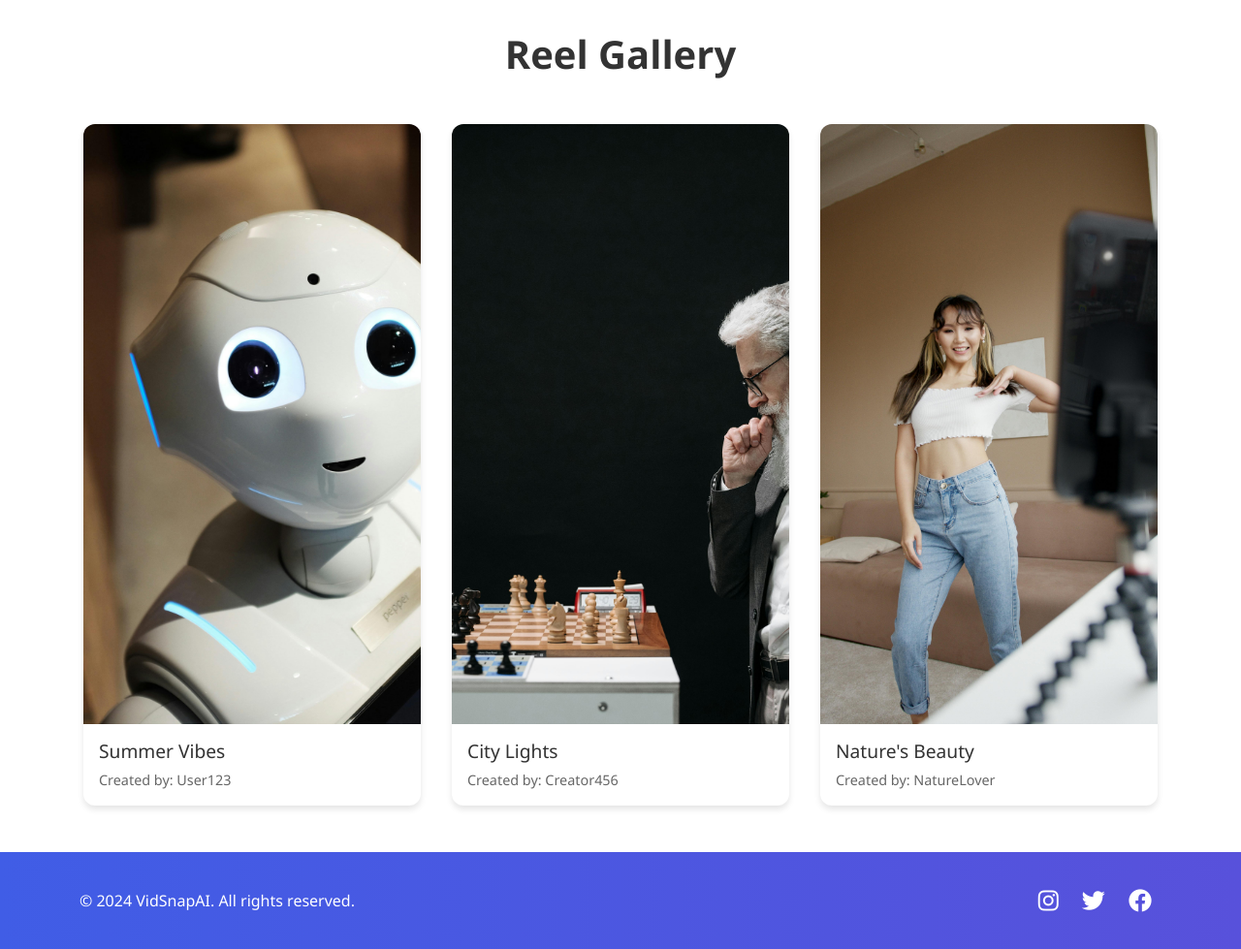
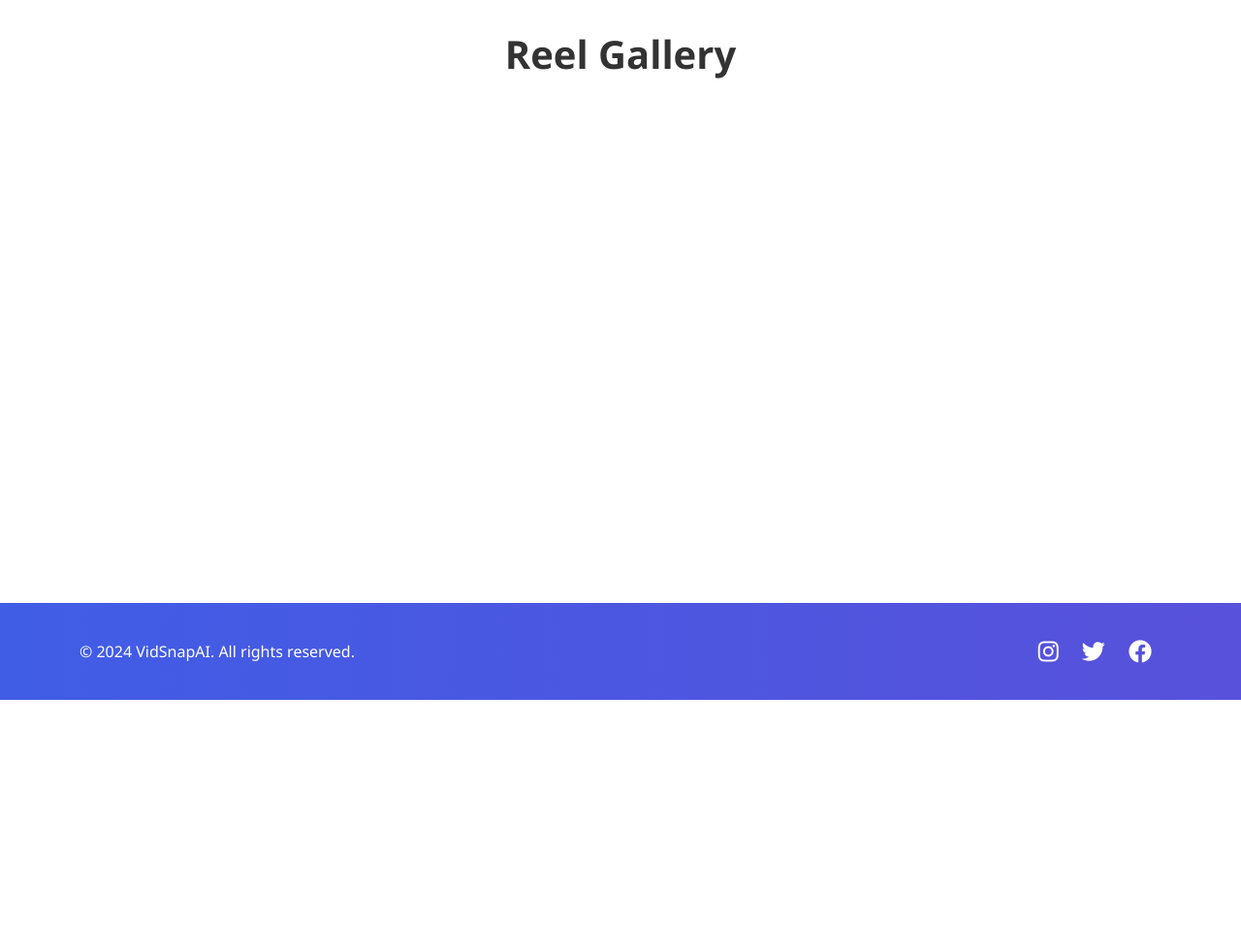
Before and after one commit to aateshyadav/PYTHON-COURSE---CWH, a Flask app: page /gallery in a window 1280 px wide. Shown: the part 78-1057 px from the top of the page at 97% size. After the commit the page ends 800 px from the top, so only its background shows below. Run offline with Flask 3, Linux system fonts and the light colour scheme.

Commit message:
Refactor gallery.html to use dynamic reel rendering
Updated gallery.html to dynamically display reels using a for loop.

```diff
--- a/Section 14 VidSnapAI/templates/gallery.html
+++ b/Section 14 VidSnapAI/templates/gallery.html
@@ -10,49 +10,10 @@
 <div class="container gallery-container">
     <h1 class="gallery-title">Reel Gallery</h1>
     <div class="gallery-grid">
-        <!-- Example reels - these would be populated dynamically in a real application -->
-        <div class="gallery-item">
-            <div class="reel-card">
-                <div class="reel-thumbnail">
-                    <img src="{{ url_for('static', filename='1.jpg') }}" alt="Reel thumbnail">
-                    <div class="play-overlay">
-                        <i class="fas fa-play"></i>
-                    </div>
-                </div>
-                <div class="reel-info">
-                    <h3>Summer Vibes</h3>
-                    <p>Created by: User123</p>
-                </div>
-            </div>
-        </div>
-        <div class="gallery-item">
-            <div class="reel-card">
-                <div class="reel-thumbnail">
-                    <img src="{{ url_for('static', filename='2.jpg') }}" alt="Reel thumbnail">
-                    <div class="play-overlay">
-                        <i class="fas fa-play"></i>
-                    </div>
-                </div>
-                <div class="reel-info">
-                    <h3>City Lights</h3>
-                    <p>Created by: Creator456</p>
-                </div>
-            </div>
-        </div>
-        <div class="gallery-item">
-            <div class="reel-card">
-                <div class="reel-thumbnail">
-                    <img src="{{ url_for('static', filename='3.jpg') }}" alt="Reel thumbnail">
-                    <div class="play-overlay">
-                        <i class="fas fa-play"></i>
-                    </div>
-                </div>
-                <div class="reel-info">
-                    <h3>Nature's Beauty</h3>
-                    <p>Created by: NatureLover</p>
-                </div>
-            </div>
-        </div>
+        {% for reel in reels %}
+        <video src="/static/reels/{{reel}}" controls></video>
+        {% endfor %}
+
     </div>
 </div>
 {% endblock %}
```
